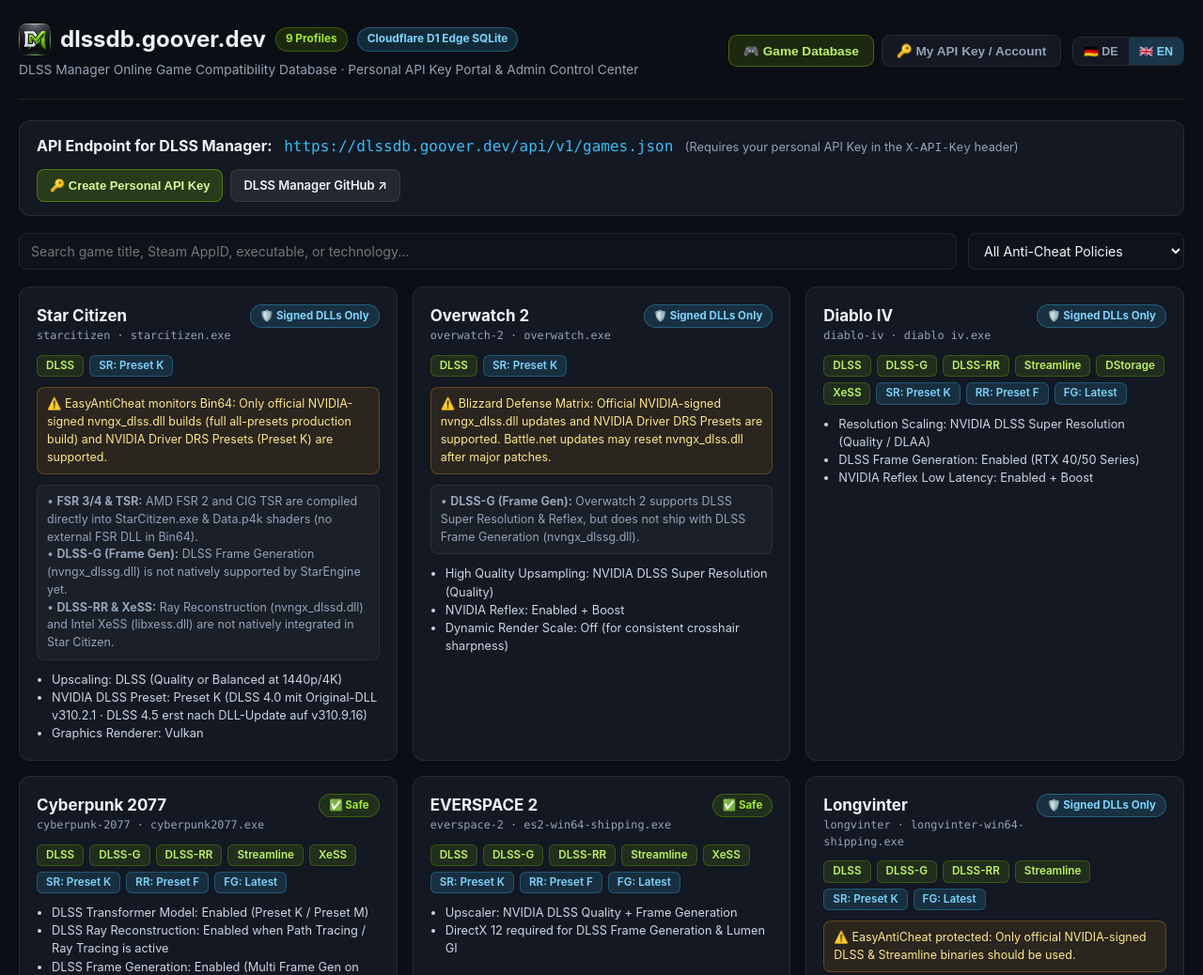
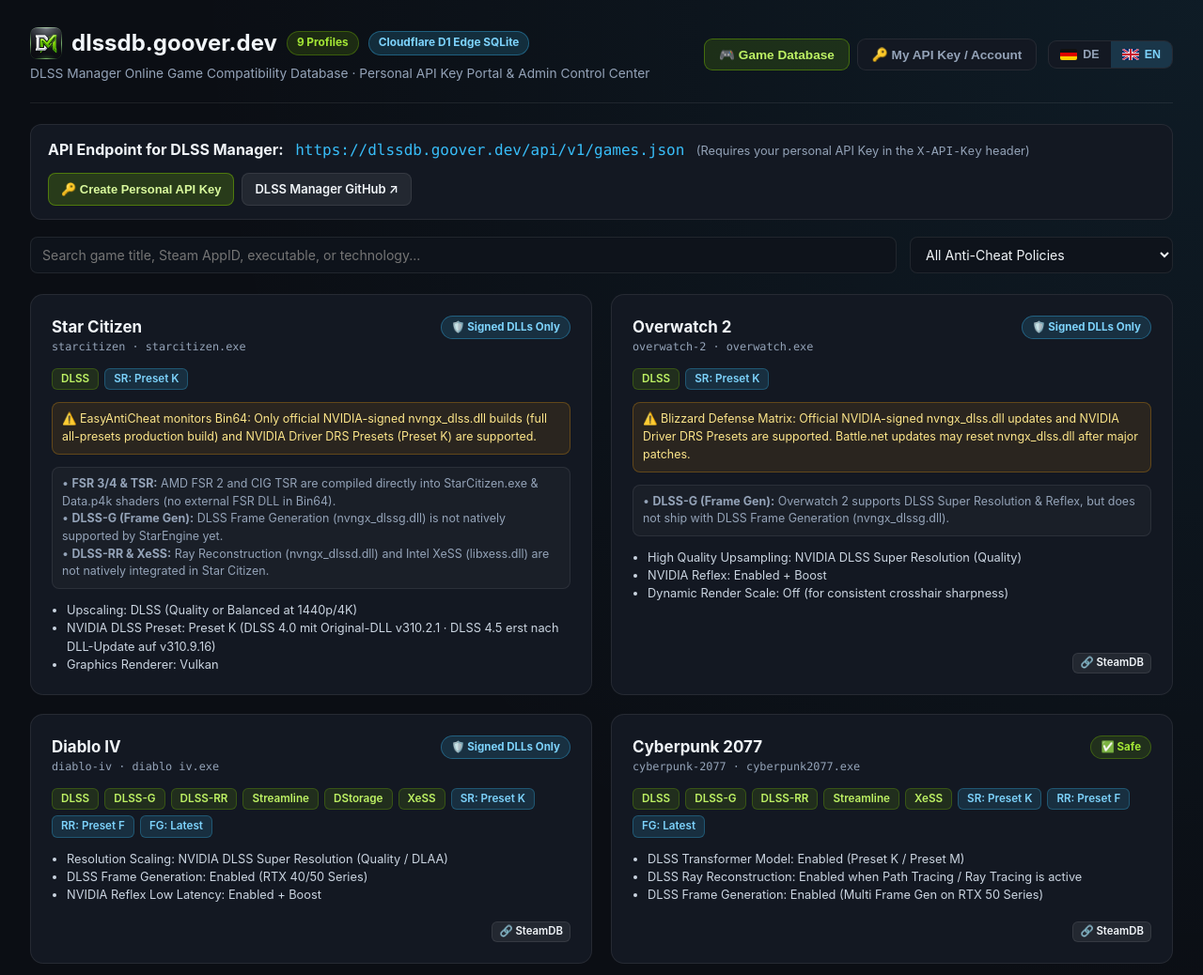
Before and after one commit to gOOvER/DLSS-Manager-OnlineDB, a plain HTML site: page index.html in a window 1280 px wide. Shown: the top 1038 px of the page at 94% size. Drawn offline with Linux system fonts and the light colour scheme.

Commit message:
ui: modernize layout, SVG flags, unverified badge, and SteamDB/info links

```diff
--- a/index.html
+++ b/index.html
@@ -24,14 +24,14 @@
         padding: 0;
       }
       body {
-        background: var(--bg);
+        background: radial-gradient(circle at top right, rgba(56, 189, 248, 0.08), transparent 45%), var(--bg);
         color: var(--text);
         font-family: -apple-system, BlinkMacSystemFont, "Segoe UI", Roboto, sans-serif;
         line-height: 1.5;
-        padding: 24px 20px 64px;
+        padding: 28px 32px 72px;
       }
       .container {
-        max-width: 1440px;
+        max-width: 1640px;
         margin: 0 auto;
       }
       header {
@@ -111,10 +111,13 @@
         background: transparent;
         color: var(--muted);
         border: none;
-        padding: 7px 11px;
+        padding: 7px 12px;
         font-size: 0.78rem;
         font-weight: 700;
         cursor: pointer;
+        display: inline-flex;
+        align-items: center;
+        gap: 6px;
         transition: 0.15s;
       }
       .lang-btn:hover {
@@ -263,24 +266,40 @@
         margin-top: 4px;
       }
       .toolbar {
-        display: flex;
-        gap: 12px;
-        flex-wrap: wrap;
-        margin-bottom: 18px;
+        display: grid;
+        grid-template-columns: 1fr minmax(230px, 280px);
+        gap: 14px;
+        margin-bottom: 22px;
+      }
+      @media (max-width: 720px) {
+        .toolbar {
+          grid-template-columns: 1fr;
+        }
       }
       .grid {
         display: grid;
-        grid-template-columns: repeat(auto-fill, minmax(360px, 1fr));
-        gap: 16px;
+        grid-template-columns: repeat(auto-fill, minmax(410px, 1fr));
+        gap: 20px;
       }
       .card {
         background: var(--panel);
         border: 1px solid var(--border);
-        border-radius: 12px;
-        padding: 18px;
+        border-radius: 14px;
+        padding: 22px;
         display: flex;
         flex-direction: column;
-        gap: 11px;
+        gap: 13px;
+        transition: transform 0.16s ease, border-color 0.16s ease, box-shadow 0.16s ease;
+      }
+      .card:hover {
+        transform: translateY(-2px);
+        border-color: rgba(118, 185, 0, 0.45);
+        box-shadow: 0 12px 28px rgba(0, 0, 0, 0.28);
+      }
+      .ac-unverified {
+        background: rgba(56, 189, 248, 0.14);
+        color: #7dd3fc;
+        border: 1px solid rgba(56, 189, 248, 0.35);
       }
       .card-top {
         display: flex;
@@ -483,8 +502,14 @@
           </nav>
 
           <div class="lang-switcher" title="Sprache / Language">
-            <button class="lang-btn" id="lang-btn-de" onclick="setLanguage('de')">🇩🇪 DE</button>
-            <button class="lang-btn" id="lang-btn-en" onclick="setLanguage('en')">🇬🇧 EN</button>
+            <button class="lang-btn" id="lang-btn-de" onclick="setLanguage('de')">
+              <svg width="18" height="12" viewBox="0 0 18 12" style="border-radius:2px;flex-shrink:0"><rect width="18" height="4" y="0" fill="#111"/><rect width="18" height="4" y="4" fill="#dd0000"/><rect width="18" height="4" y="8" fill="#ffce00"/></svg>
+              DE
+            </button>
+            <button class="lang-btn" id="lang-btn-en" onclick="setLanguage('en')">
+              <svg width="18" height="12" viewBox="0 0 18 12" style="border-radius:2px;flex-shrink:0"><rect width="18" height="12" fill="#012169"/><path d="M0,0 L18,12 M18,0 L0,12" stroke="#fff" stroke-width="2.2"/><path d="M0,0 L18,12 M18,0 L0,12" stroke="#c8102e" stroke-width="1.1"/><path d="M9,0 V12 M0,6 H18" stroke="#fff" stroke-width="3.6"/><path d="M9,0 V12 M0,6 H18" stroke="#c8102e" stroke-width="2"/></svg>
+              EN
+            </button>
           </div>
         </div>
       </header>
@@ -517,6 +542,7 @@
             <option value="safe" data-i18n="ac_filter_safe">✅ Sicher (Voller DLL-Tausch)</option>
             <option value="signed_only" data-i18n="ac_filter_signed">🛡️ Nur signierte DLLs</option>
             <option value="driver_override_only" data-i18n="ac_filter_driver">🎛️ Nur Treiber-Override</option>
+            <option value="unverified">🔎 Unverifiziert (Auto-Scan)</option>
             <option value="blocked" data-i18n="ac_filter_blocked">⛔ Gesperrt</option>
           </select>
         </div>
@@ -1380,6 +1406,7 @@
       }
 
       function getAcLabel(status) {
+        if (status === "unverified") return currentLang === "en" ? "🔎 Unverified" : "🔎 Unverifiziert";
         return t(`ac_badge_${status}`) || status;
       }
 
@@ -1684,6 +1711,15 @@
                     ${g.recommended_settings.map((s) => `<li>${esc(s)}</li>`).join("")}
                    </ul>`
                 : ""
+            }
+            ${
+              (() => {
+                const appId = (g.steam_app_ids || []).find((a) => /^\d+$/.test(String(a)));
+                const refUrl = g.reference_url || (appId ? `https://steamdb.info/app/${appId}/` : "");
+                return refUrl
+                  ? `<div style="margin-top:auto;padding-top:6px;display:flex;justify-content:flex-end"><a class="btn btn-xs" href="${esc(refUrl)}" target="_blank" rel="noopener">🔗 ${appId ? "SteamDB" : "Info"}</a></div>`
+                  : "";
+              })()
             }
           </div>`
           )
```
Also changed, not shown: public/index.html (+51 -15 lines).
